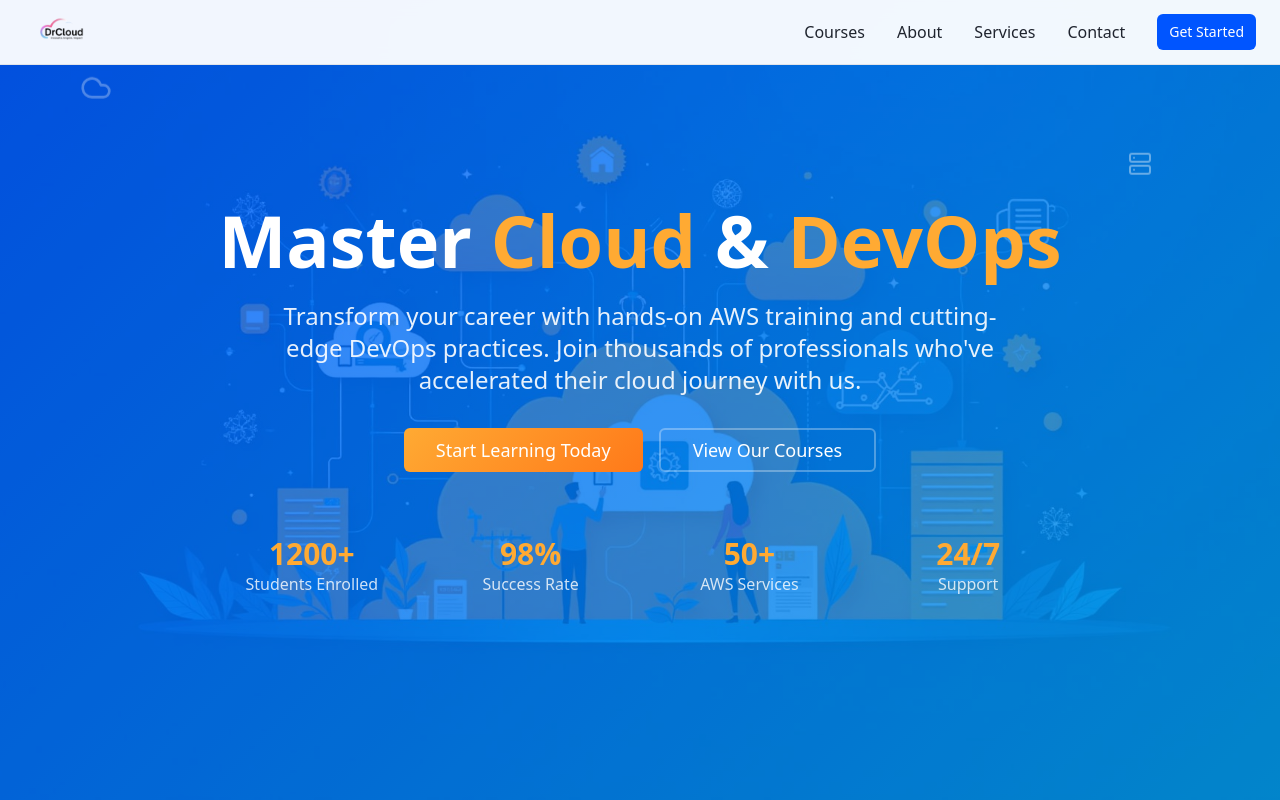
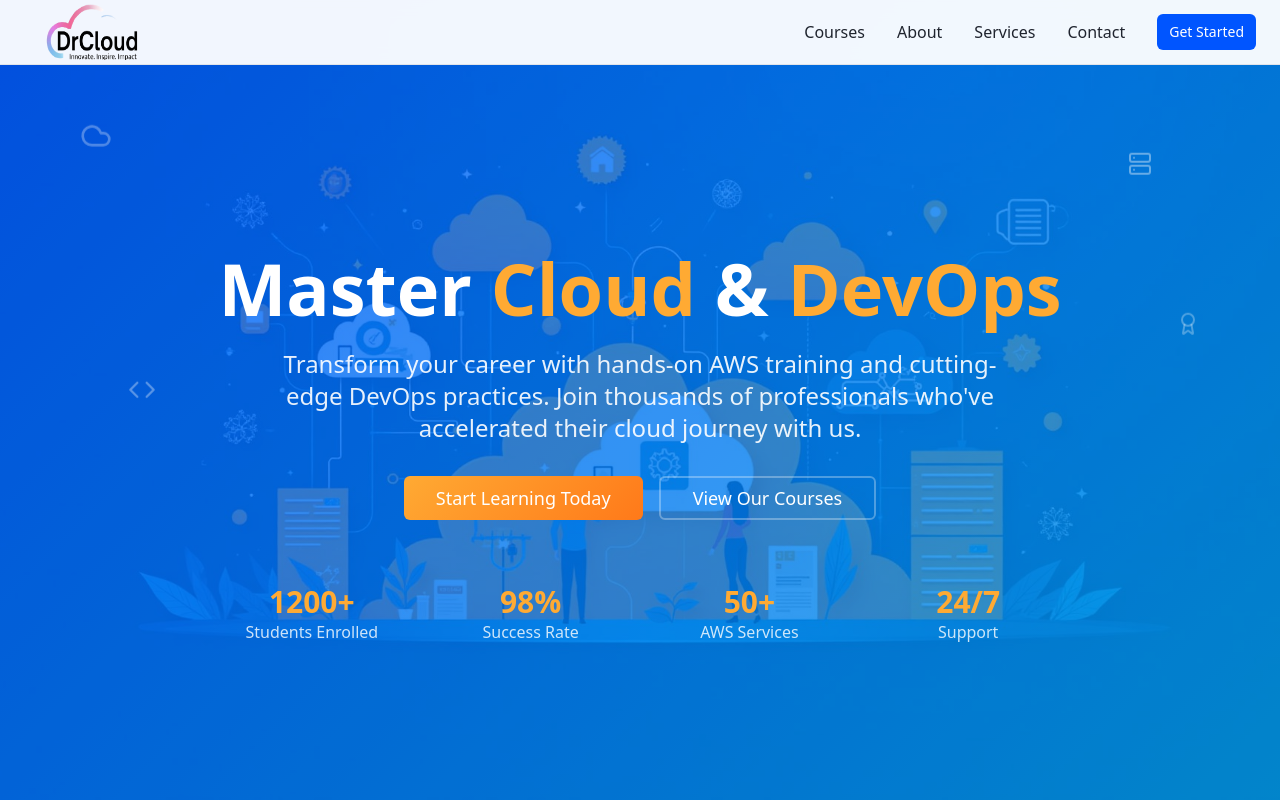
Before and after one commit to mayureshsmitasuresh/drcloud, a Next.js app: page / in a window 1280 px wide. Shown: the top 800 px of the page. Built offline with nearby package versions, Linux system fonts and the light colour scheme.

Commit message:
navbar fixes

```diff
--- a/src/components/Hero.tsx
+++ b/src/components/Hero.tsx
@@ -25,7 +25,7 @@
           animate={{ opacity: 1, filter: "blur(0px)" }}
           transition={{ duration: 1, delay: 0.2 }}
         >
-          <Cloud className="absolute top-20 left-20 w-8 h-8 text-white/30 animate-float" />
+          <Cloud className="absolute top-32 left-20 w-8 h-8 text-white/30 animate-float" />
         </motion.div>
 
         <motion.div
@@ -41,7 +41,7 @@
           animate={{ opacity: 1, filter: "blur(0px)" }}
           transition={{ duration: 1, delay: 0.6 }}
         >
-          <Code className="absolute bottom-40 left-32 w-7 h-7 text-white/35 animate-float" />
+          <Code className="absolute top-96 left-32 w-7 h-7 text-white/35 animate-float" />
         </motion.div>
 
         <motion.div
@@ -49,12 +49,12 @@
           animate={{ opacity: 1, filter: "blur(0px)" }}
           transition={{ duration: 1, delay: 0.8 }}
         >
-          <Award className="absolute bottom-20 right-20 w-6 h-6 text-white/30 animate-float" />
+          <Award className="absolute top-80 right-20 w-6 h-6 text-white/30 animate-float" />
         </motion.div>
       </div>
 
       {/* Content */}
-      <div className="relative z-10 max-w-6xl mx-auto px-6 text-center text-white">
+      <div className="relative pt-24 z-10 max-w-6xl mx-auto px-6 text-center text-white">
         {/* Title */}
         <motion.h1
           initial={{ opacity: 0, y: 20, filter: "blur(8px)" }}
--- a/src/components/Navbar.tsx
+++ b/src/components/Navbar.tsx
@@ -21,14 +21,14 @@
         <div className="flex items-center justify-between">
           {/* Logo */}
           <a href="#home" onClick={() => setIsMenuOpen(false)}>
-            <div className="flex items-center">
-              <div className="relative w-20 h-16">
+            <div className="flex items-center p-1">
+              <div className="relative w-32 h-12 md:w-32 md:h-14 ">
                 <Image
                   loading="lazy"
-                  src="/assets/logonew.png"
+                  src="/assets/navlogo.png"
                   alt="DrCloud Logo"
                   fill
-                  className="object-contain"
+                  className="object-fill"
                 />
               </div>
             </div>
```
Also changed, not shown: public/assets/navlogo.png (added).
